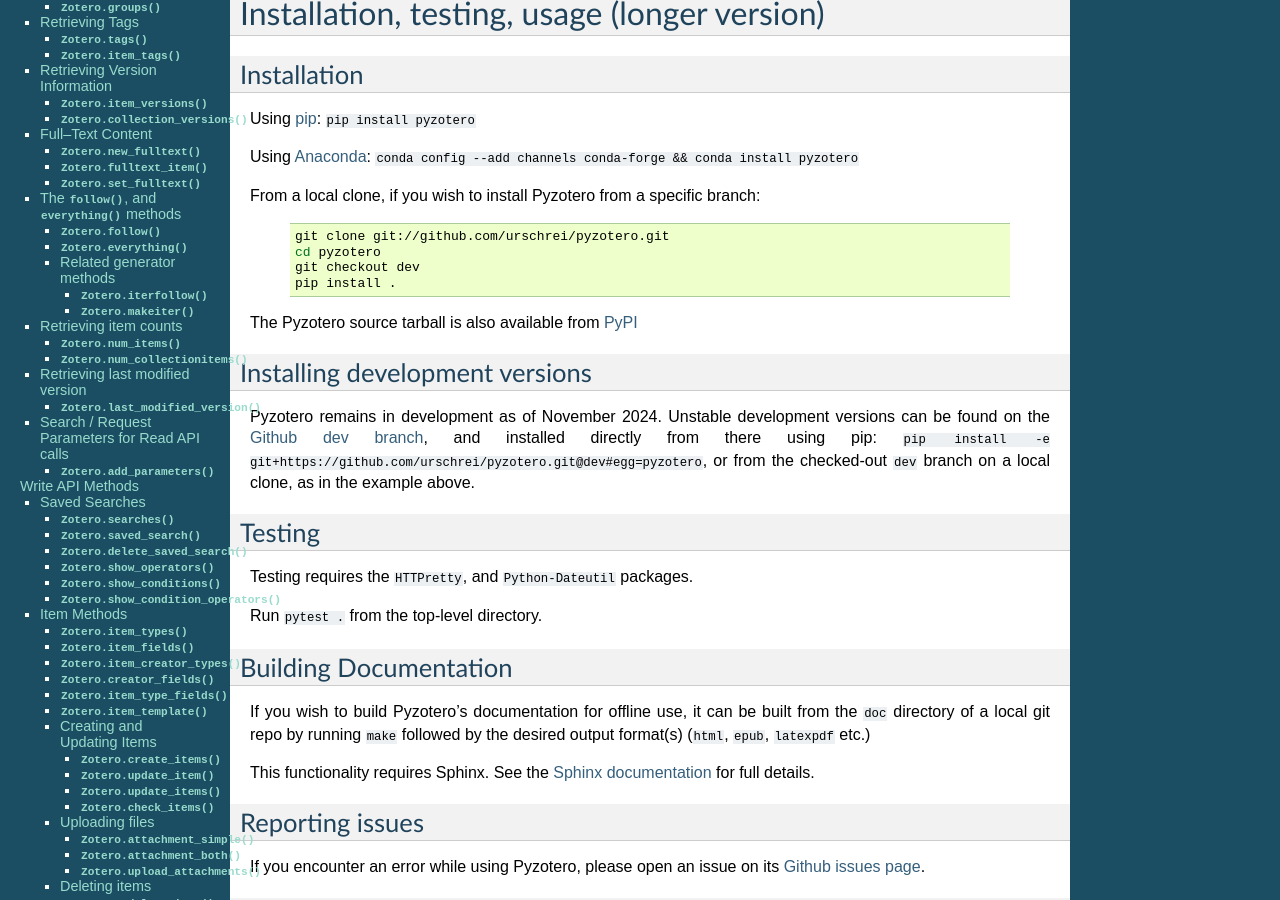
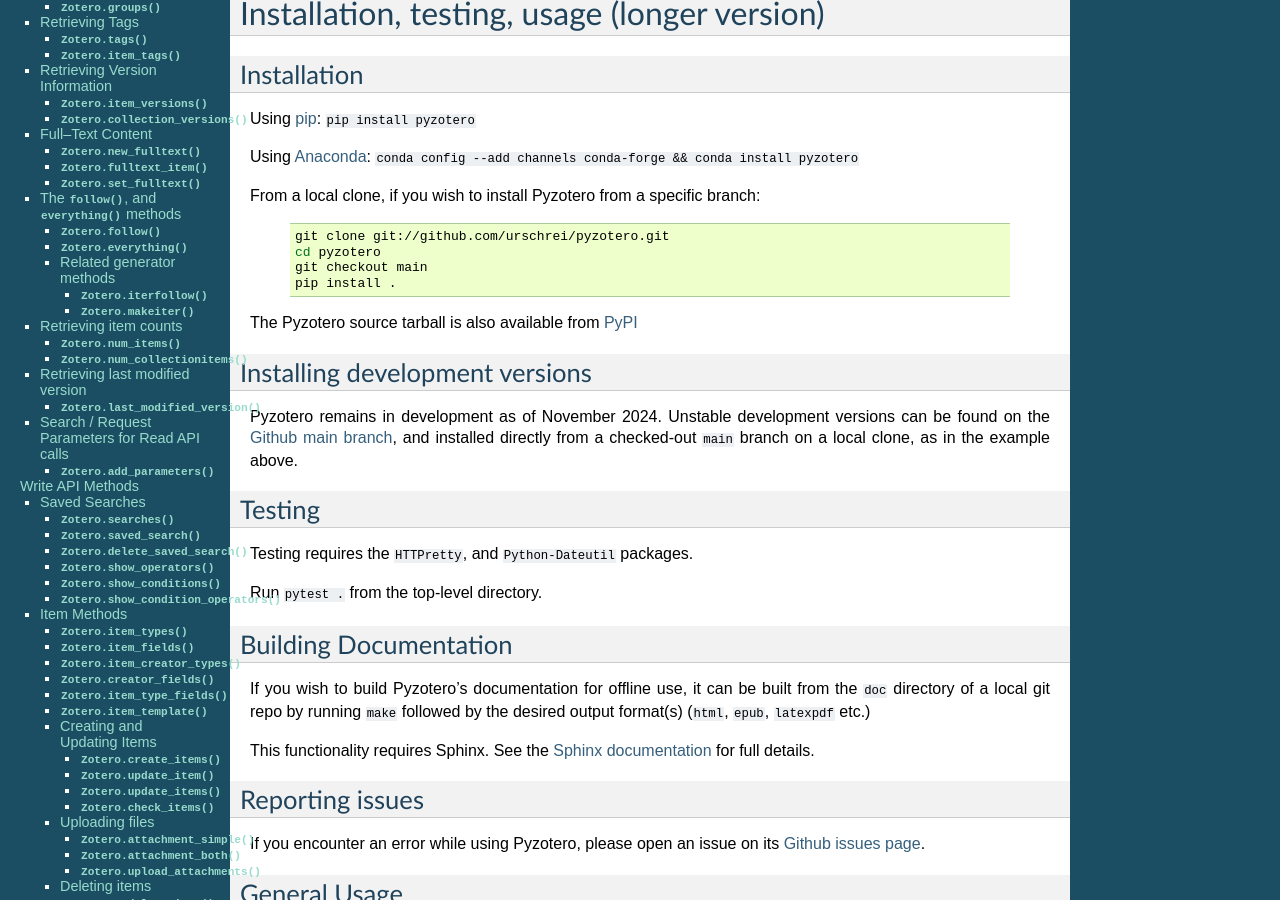
Before and after one commit to urschrei/pyzotero, a Sphinx documentation site: the page built from doc/index.rst, in a window 1280 px wide and 900 px high, scrolled down 668 px. Built offline with Sphinx 7.4.7, drawn with Linux system fonts in a browser that asks for light colours; the version number could not be read and is left out; some of the changed text lies outside the part shown.

Commit message:
Switch to main, abandoning master and dev

```diff
--- a/doc/index.rst
+++ b/doc/index.rst
@@ -59,7 +59,7 @@
 
         git clone git://github.com/urschrei/pyzotero.git
         cd pyzotero
-        git checkout dev
+        git checkout main
         pip install .
 
 The Pyzotero source tarball is also available from `PyPI <http://pypi.python.org/pypi/Pyzotero>`_
@@ -69,7 +69,7 @@
 ===============================
 Installing development versions
 ===============================
-Pyzotero remains in development as of November 2024. Unstable development versions can be found on the `Github dev branch <https://github.com/urschrei/pyzotero/tree/dev>`_, and installed directly from there using pip: ``pip install -e git+https://github.com/urschrei/pyzotero.git@dev#egg=pyzotero``, or from the checked-out ``dev`` branch on a local clone, as in the example above.
+Pyzotero remains in development as of November 2024. Unstable development versions can be found on the `Github main branch <https://github.com/urschrei/pyzotero/tree/main>`_, and installed directly from a checked-out ``main`` branch on a local clone, as in the example above.
 
 
 =======
```
Also changed, not shown: README.md (+3 -3 lines), .github/pull_request_template.md.
